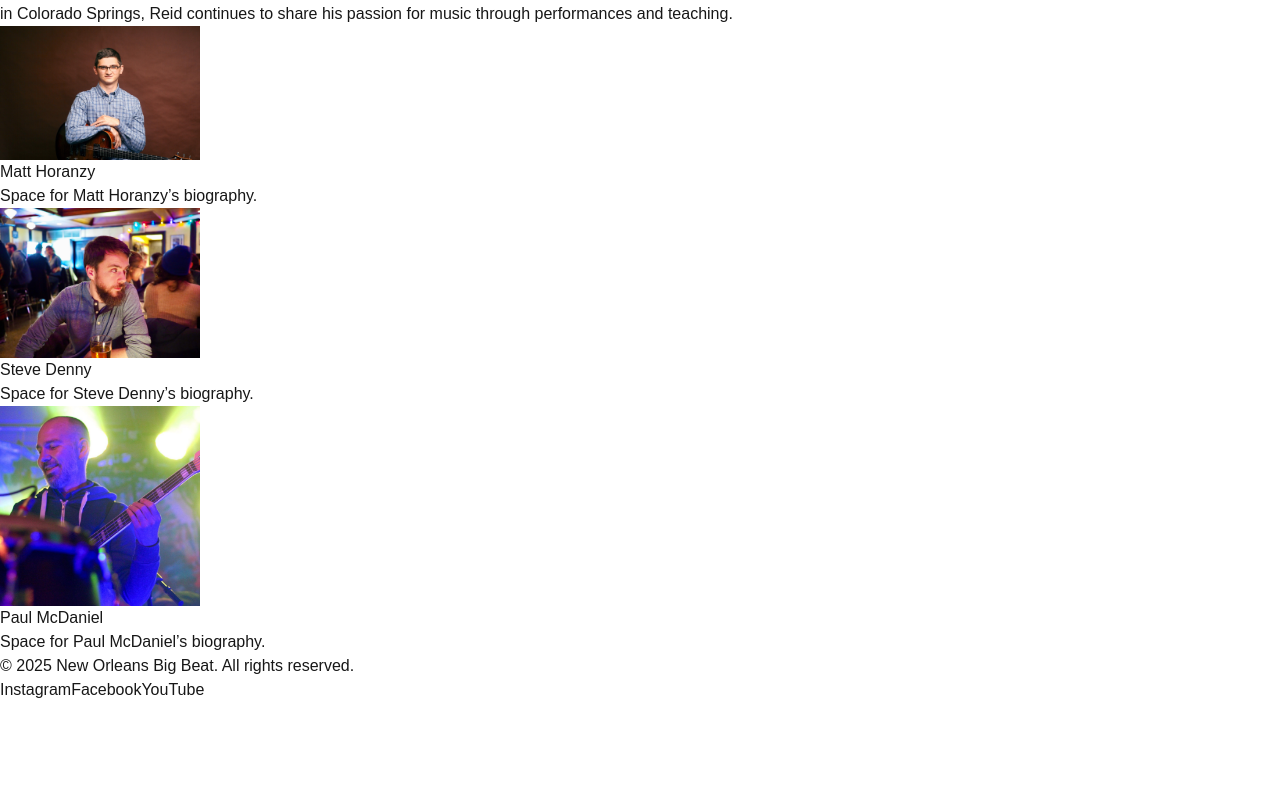
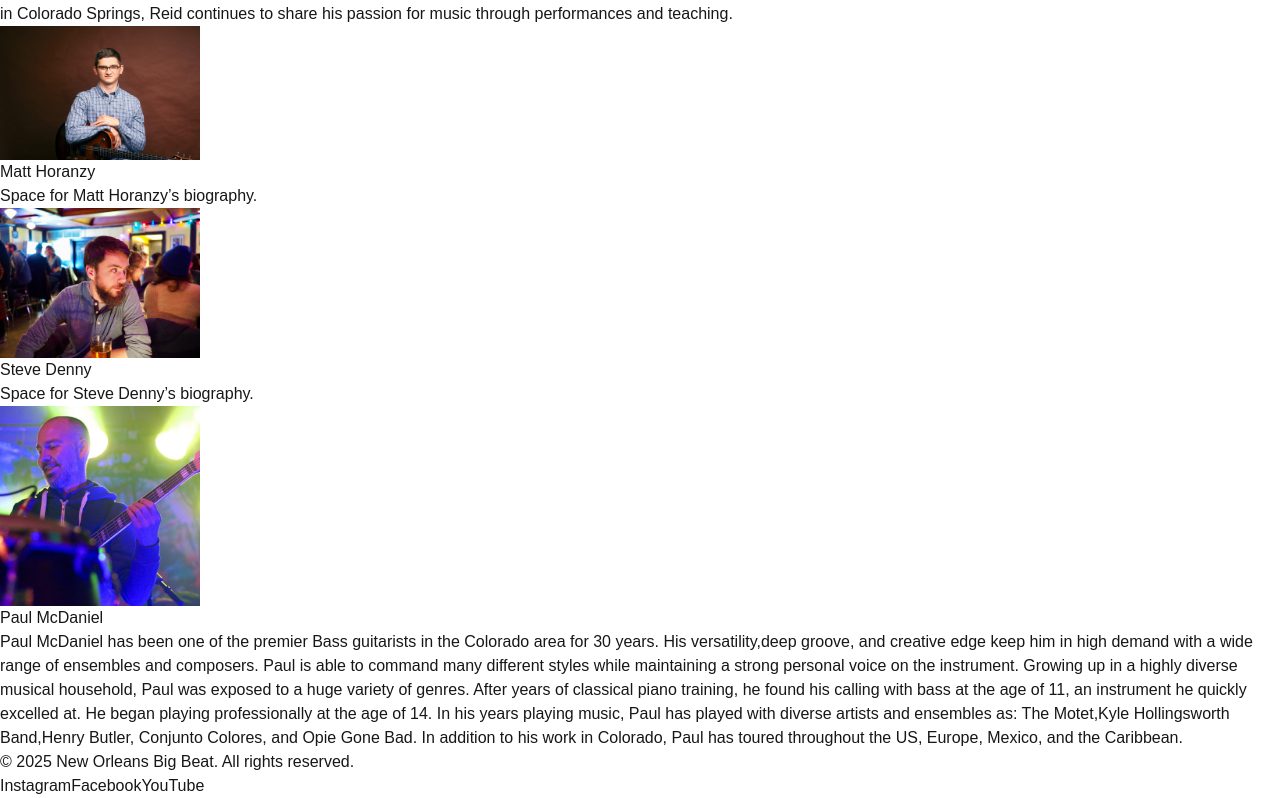
Before and after one commit to rpoole444/new-orleans-big-beat, a Next.js app: page /band in a window 1280 px wide. Shown: the part 583-1381 px from the top of the page. Before the commit the page ends 1285 px from the top, so only its background shows below. Built offline with nearby package versions, Linux system fonts and the light colour scheme.

Commit message:
Add Paul's bio!

```diff
--- a/src/app/band/page.tsx
+++ b/src/app/band/page.tsx
@@ -29,7 +29,7 @@ export default function BandPage() {
     },
     {
       name: "Paul McDaniel",
-      bio: "Space for Paul McDaniel’s biography.",
+      bio: "Paul McDaniel has been one of the premier Bass guitarists in the Colorado area for 30 years. His versatility,deep groove, and creative edge keep him in high demand with a wide range of ensembles and composers. Paul is able to command many different styles while maintaining a strong personal voice on the instrument. Growing up in a highly diverse musical household, Paul was exposed to a huge variety of genres. After years of classical piano training, he found his calling with bass at the age of 11, an instrument he quickly excelled at. He began playing professionally at the age of 14. In his years playing music, Paul has played with diverse artists and ensembles as: The Motet,Kyle Hollingsworth Band,Henry Butler, Conjunto Colores, and Opie Gone Bad. In addition to his work in Colorado, Paul has toured throughout the US, Europe, Mexico, and the Caribbean.",
       image: PaulImage, // Replace with the actual image path
     },
   ];
```
